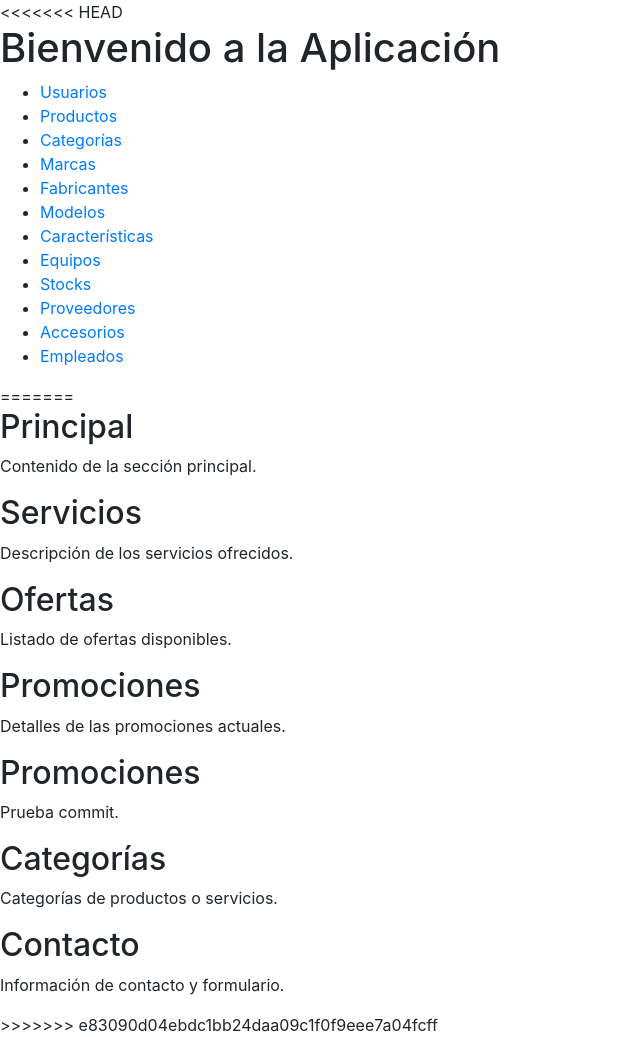
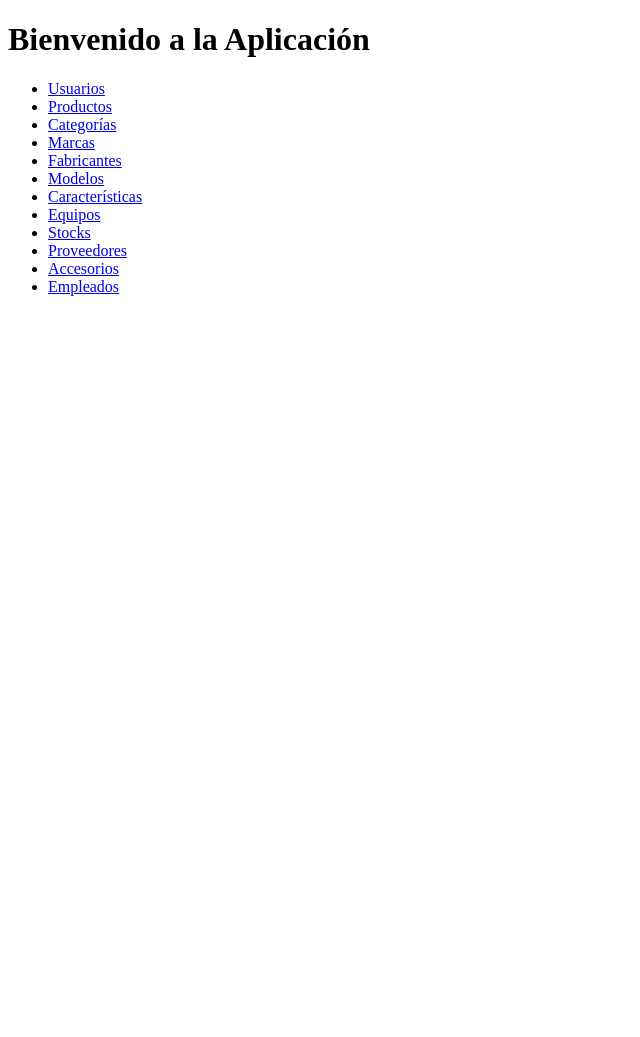
Before and after one commit to brunez1702/proyectoFlask, a Flask app: page / in a window 1280 px wide. Shown: the whole page, without its empty margins (0-640 px from the left). After the commit the page ends 296 px from the top, so only its background shows below. Run offline with Flask 3, Linux system fonts and the light colour scheme; parts of the project's set-up code (start-up, migrations or seed data) failed here and were passed over; some libraries are stand-ins or nearby versions.

Commit message:
nuevos cambios

```diff
--- a/templates/index.html
+++ b/templates/index.html
@@ -3,7 +3,6 @@
 <head>
     <meta charset="UTF-8">
     <meta name="viewport" content="width=device-width, initial-scale=1.0">
-<<<<<<< HEAD
     <title>Inicio</title>
 </head>
 <body>
@@ -22,91 +21,5 @@
         <li><a href="{{ url_for('main.accesorios') }}">Accesorios</a></li>
         <li><a href="{{ url_for('main.empleados') }}">Empleados</a></li>
     </ul>
-=======
-    <title>Página de Inicio</title>
-    <link rel="stylesheet" href="https://stackpath.bootstrapcdn.com/bootstrap/4.5.2/css/bootstrap.min.css">
-    <link rel="stylesheet" href="css/index.css">
-</head>
-<body>
-    <!-- Header -->
-    <div id="header"></div>
-
-    <!-- Barra de Navegación -->
-    <nav>
-        <div class="collapse navbar-collapse" id="navbarNav">
-            <ul class="navbar-nav ml-auto">
-                <li class="nav-item">
-                    <a class="nav-link" href="#principal">Principal</a>
-                </li>
-                <li class="nav-item">
-                    <a class="nav-link" href="#servicios">Servicios</a>
-                </li>
-                <li class="nav-item">
-                    <a class="nav-link" href="#ofertas">Ofertas</a>
-                </li>
-                <li class="nav-item">
-                    <a class="nav-link" href="#promociones">Promociones</a>
-                </li>
-                <li class="nav-item">
-                    <a class="nav-link" href="#categorias">Categorías</a>
-                </li>
-                <li class="nav-item">
-                    <a class="nav-link" href="#contacto">Contacto</a>
-                </li>
-            </ul>
-        </div>
-    </nav>
-
-    <!-- Sección Principal -->
-    <section id="principal">
-        <h2>Principal</h2>
-        <p>Contenido de la sección principal.</p>
-    </section>
-
-    <!-- Sección Servicios -->
-    <section id="servicios">
-        <h2>Servicios</h2>
-        <p>Descripción de los servicios ofrecidos.</p>
-    </section>
-
-    <!-- Sección Ofertas -->
-    <section id="ofertas">
-        <h2>Ofertas</h2>
-        <p>Listado de ofertas disponibles.</p>
-    </section>
-
-    <!-- Sección Promociones -->
-    <section id="promociones">
-        <h2>Promociones</h2>
-        <p>Detalles de las promociones actuales.</p>
-    </section>
-
-    <section id="promociones">
-        <h2>Promociones</h2>
-        <p>Prueba commit.</p>
-    </section>
-
-
-
-    <!-- Sección Categorías -->
-    <section id="categorias">
-        <h2>Categorías</h2>
-        <p>Categorías de productos o servicios.</p>
-    </section>
-
-    <!-- Sección Contacto -->
-    <section id="contacto">
-        <h2>Contacto</h2>
-        <p>Información de contacto y formulario.</p>
-    </section>
-
-    <!-- Footer -->
-    <div id="footer"></div>
-
-    <script src="https://code.jquery.com/jquery-3.5.1.min.js"></script> <!-- Añade jQuery -->
-    <script src="https://cdn.jsdelivr.net/npm/@popperjs/core@2.5.3/dist/umd/popper.min.js"></script>
-    <script src="https://stackpath.bootstrapcdn.com/bootstrap/4.5.2/js/bootstrap.min.js"></script>
-    <script src="js/loadContent.js"></script> <!-- Asegúrate de que este archivo está en /public/js -->
->>>>>>> e83090d04ebdc1bb24daa09c1f0f9eee7a04fcff
 </body>
 </html>
```
Also changed, not shown: app/model.py (+0 -60 lines).
